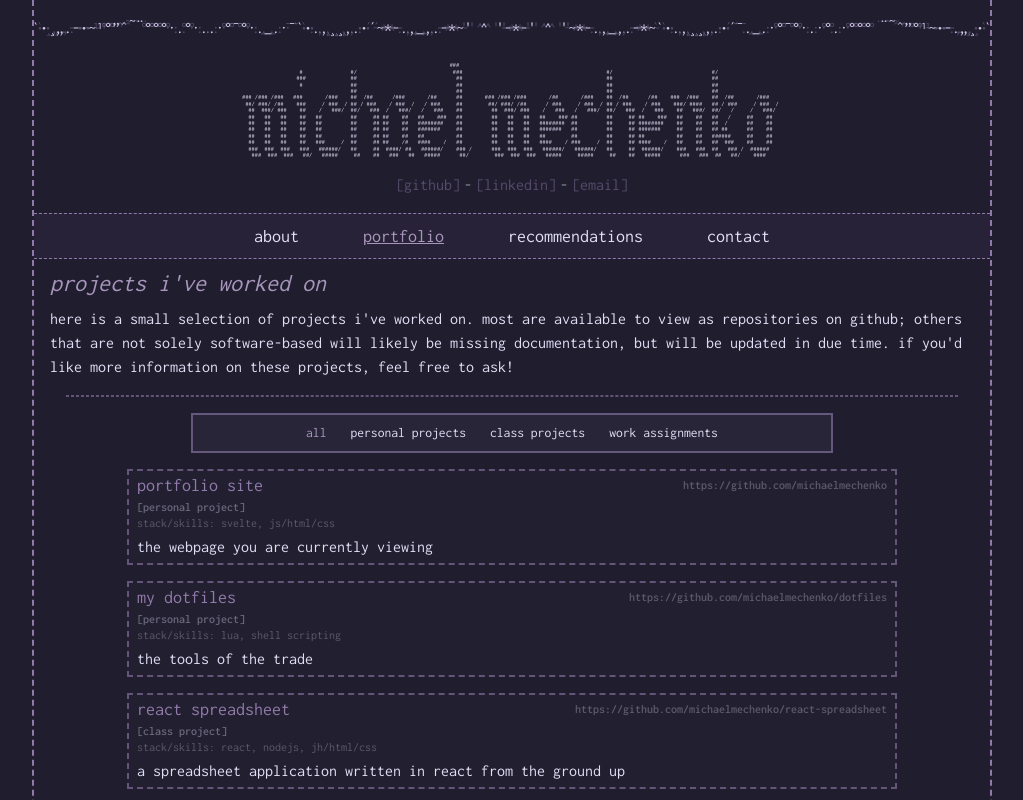
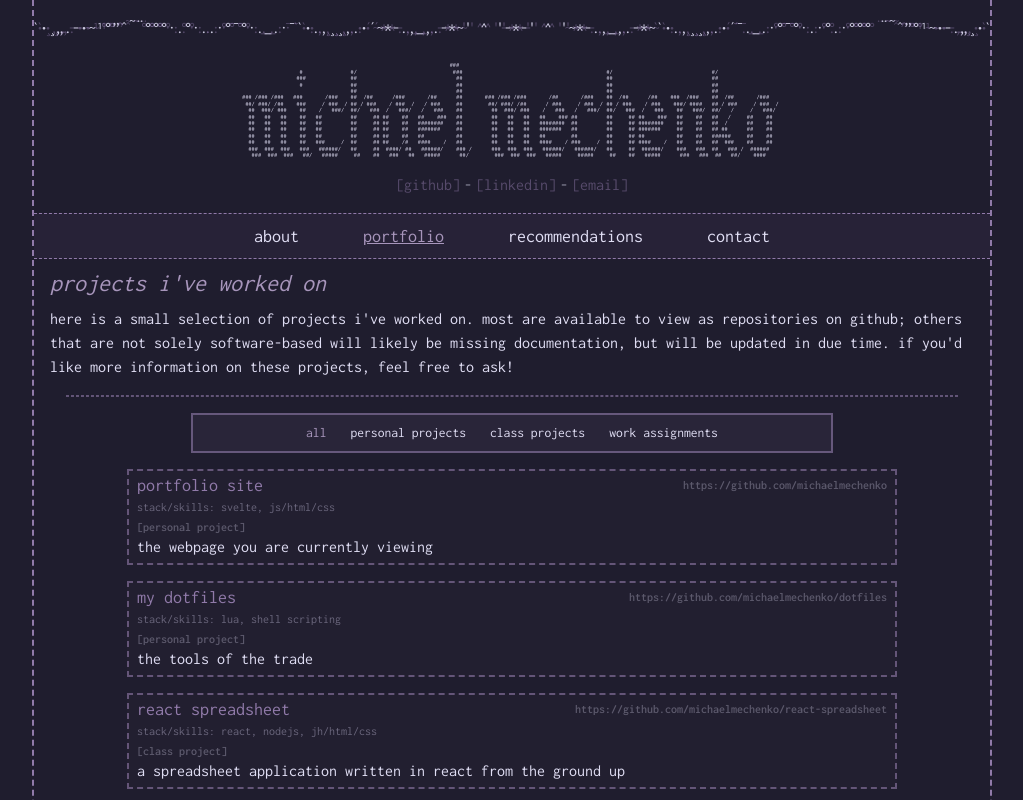
Before and after one commit to michaelmechenko/michaelmechenko.github.io, a SvelteKit app: page / in a window 1280 px wide. Both pictures are taken after a click on the button "portfolio". Shown: the top 800 px of the page, without its empty margins (128-1151 px from the left). Built offline with nearby package versions, Linux system fonts and the light colour scheme.

Commit message:
filtering + aesthetics

```diff
--- a/src/routes/components/ProjectItem.svelte
+++ b/src/routes/components/ProjectItem.svelte
@@ -2,26 +2,37 @@
 	let { name, url, tools, description, type } = $props();
 </script>
 
-<a href={url} class="flex w-full lg:w-10/12" target="_blank" rel="noreferrer">
+<div class="flex w-full lg:w-10/12">
 	<div
 		class="flex basis-full flex-col border-[2px] border-dashed border-1-tertiary/60 bg-rose-pine-iris/[1%] px-2 text-1-text transition ease-in-out hover:border-rose-pine-iris hover:bg-rose-pine-iris/[6%]"
 	>
 		<div class="flex flex-col">
 			<div class="flex flex-wrap content-stretch items-center justify-between">
 				<div class="flex flex-row space-x-1">
-					<h2 class="text-base text-1-tertiary group-hover:underline lg:text-lg">{name}</h2>
+					<a
+						href={url}
+						target="_blank"
+						rel="noreferrer"
+						class="text-base text-1-tertiary hover:underline group-hover:underline lg:text-lg"
+						>{name}</a
+					>
 				</div>
-				<p class="flex text-xs font-semibold text-[#5c596c] group-hover:opacity-100">
+				<a
+					href={url}
+					target="_blank"
+					rel="noreferrer"
+					class="flex text-xs font-semibold text-[#5c596c] hover:underline group-hover:opacity-100"
+				>
 					{url}
-				</p>
+				</a>
 			</div>
+			<p class="text-wrap pb-1 text-xs text-[#6a667c]">stack/skills: {tools}</p>
 			<div
-				class="flex h-fit bg-none align-middle text-xs font-semibold text-[#6a667c] group-hover:opacity-100"
+				class="flex h-fit bg-none align-middle text-xs font-semibold text-[#5c596c] group-hover:opacity-100"
 			>
 				[{type}]
 			</div>
-			<p class="text-wrap pb-1 text-xs text-[#5c596c]">stack/skills: {tools}</p>
 			<p class="text-wrap pb-1 text-sm opacity-100 lg:text-base">{description}</p>
 		</div>
 	</div>
-</a>
+</div>
```
